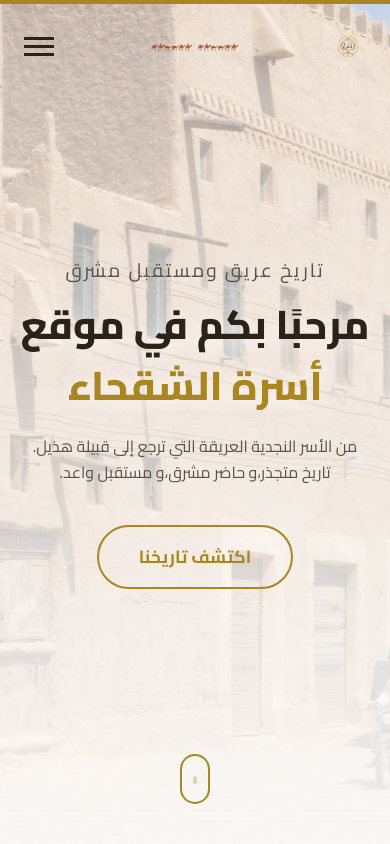
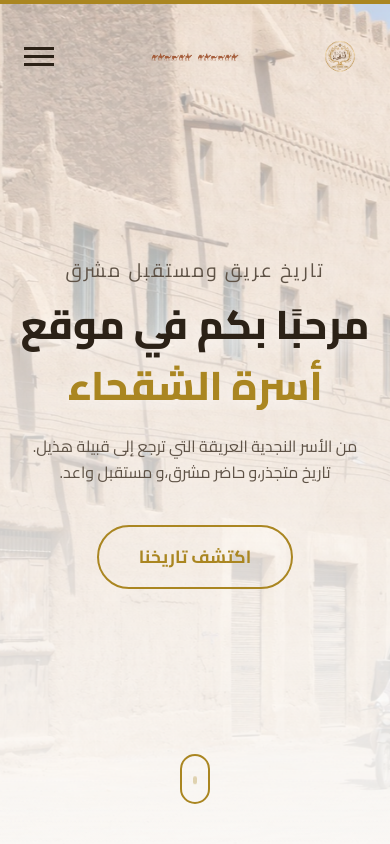
Before and after one commit to Alshagha/alshagha-website, a React (Vite) app: page / in a window 390 px wide. Shown: the top 844 px of the page. Built offline with nearby package versions, Linux system fonts and the light colour scheme.

Commit message:
Update Navbar.css

```diff
--- a/src/components/Navbar.css
+++ b/src/components/Navbar.css
@@ -175,7 +175,7 @@
     }
 
     .navbar-logo {
-        height: 55px;
+        height: 85px;
     }
 
     .menu-toggle {
@@ -241,7 +241,7 @@
     }
 
     .navbar-logo {
-        height: 45px;
+        height: 65px;
     }
 
     .navbar-caravan {
```
